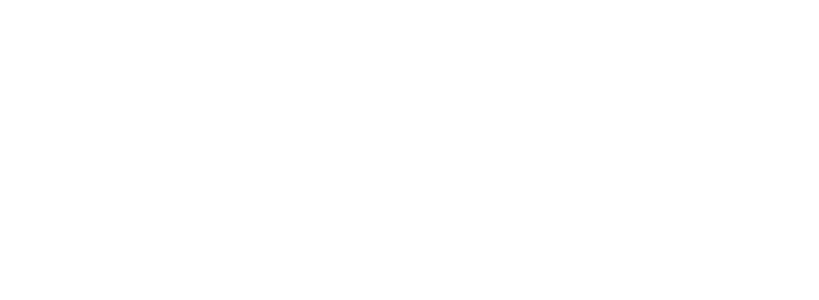
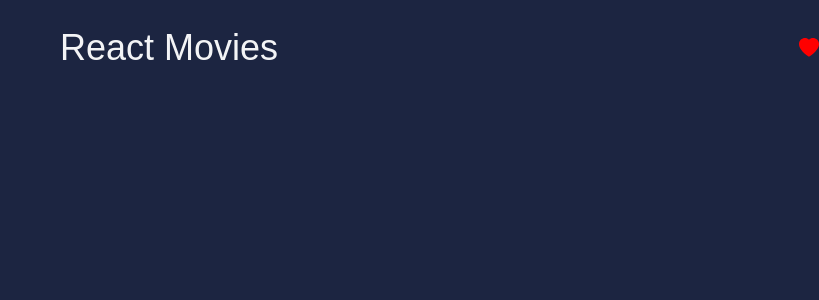
Before and after one commit to williambaele/react-movies, a React (Create React App) app: page /liked in a window 1280 px wide. Before the commit this address had no page. Shown: the top 300 px of the page, without its empty margins (461-1280 px from the left). Built offline with nearby package versions, Linux system fonts and the light colour scheme.

Commit message:
added conditional header

```diff
--- a/src/App.js
+++ b/src/App.js
@@ -2,12 +2,14 @@
 import Home from "./pages/Home";
 import "./styles/index.css";
 import { BrowserRouter, Routes, Route } from "react-router-dom";
+import Liked from "./pages/Liked";
 
 function App() {
   return (
     <BrowserRouter>
     <Routes>
       <Route path="/" element={<Home />}/>
+      <Route path="liked" element={<Liked />}/>
 
     </Routes>
   </BrowserRouter>
--- a/src/components/Header.js
+++ b/src/components/Header.js
@@ -1,11 +1,14 @@
 import React from 'react';
+import { useLocation } from "react-router-dom";
 
 const Header = () => {
+  const location = useLocation();
+
   return (
     <div class="flex h-24 items-center px-4 md:px-0">
       <div className="container mx-auto">
         <div className="flex justify-center items-center">
-          <h1 className="text-4xl font-medium text-center text-gray-100 w-full">React Movies</h1>
+        { location.pathname === "liked" ? <h1 className="text-4xl font-medium text-center text-gray-100 w-full">Liked Movies</h1> : <h1 className="text-4xl font-medium text-center text-gray-100 w-full">React Movies</h1> }
           <div className="justify-end cursor-pointer hover:shadow-md hover:scale-125">
             <svg xmlns="http://www.w3.org/2000/svg" width="20" height="20" fill="#FF0000" class="bi bi-heart-fill" viewBox="0 0 16 16">
               <path fill-rule="evenodd" d="M8 1.314C12.438-3.248 23.534 4.735 8 15-7.534 4.736 3.562-3.248 8 1.314z"/>
--- /dev/null
+++ b/src/pages/Liked.js
@@ -0,0 +1,14 @@
+import React from 'react';
+import Header from '../components/Header';
+
+const Liked = () => {
+  return (
+    <div className="min-h-screen bg-[#1c2541]">
+      <Header/>
+      <div className="container mx-auto flex flex-col md:gap-4 py-4">
+      </div>
+    </div>
+  );
+};
+
+export default Liked;
```
